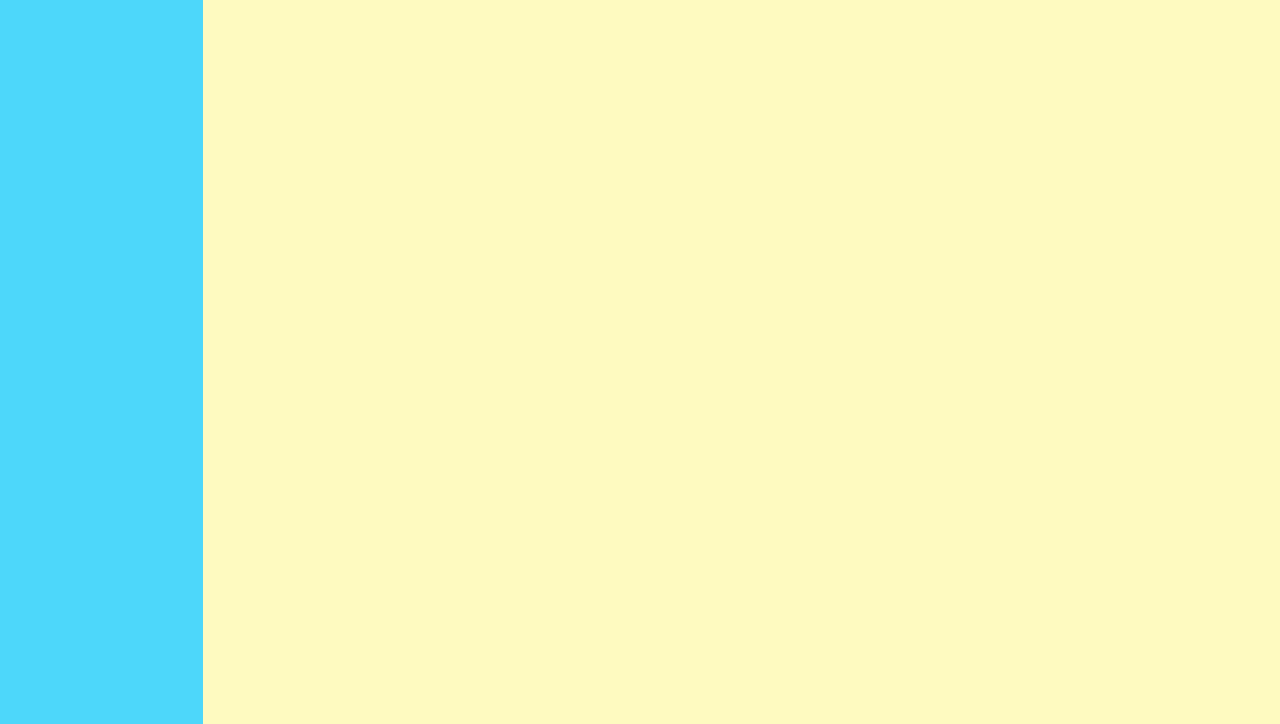
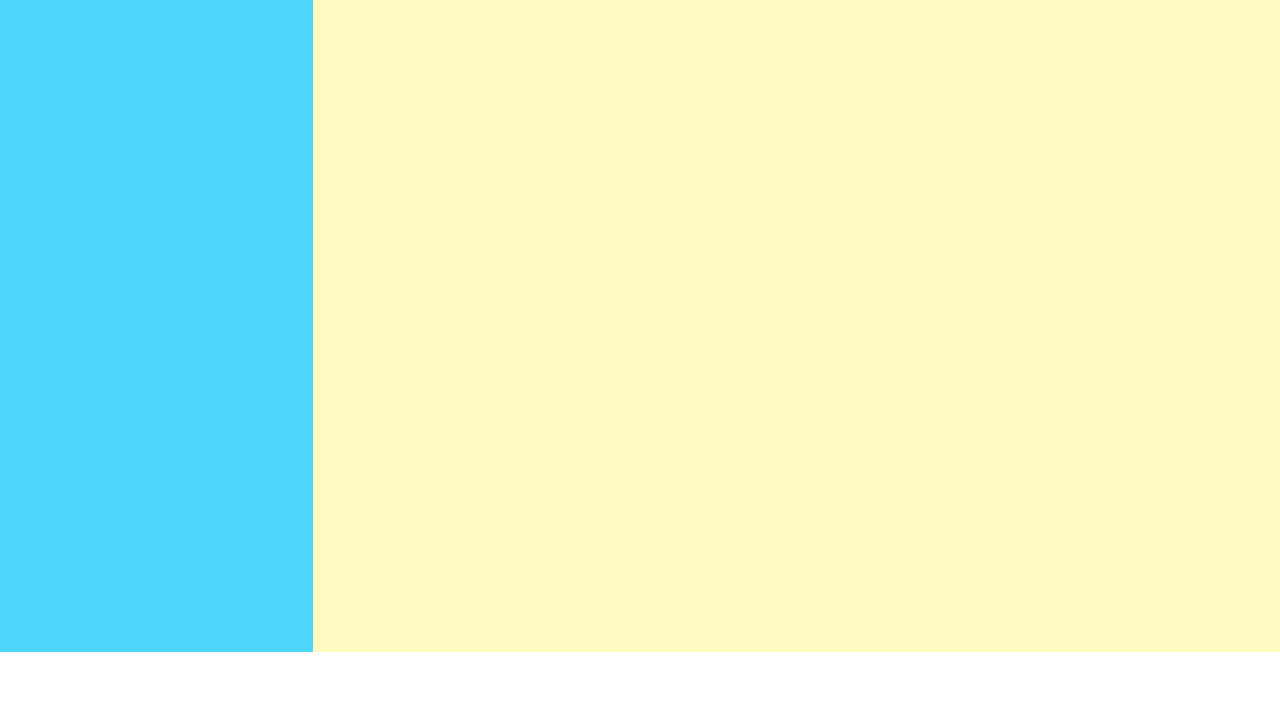
Before and after one commit to Wisbell/mf-music-history, a website: page index.html in a window 1280 px wide. Shown: the part 128-852 px from the top of the page. After the commit the page ends 800 px from the top, so only its background shows below. Drawn offline with nearby package versions, Linux system fonts and the light colour scheme; some packages are replaced by stand-ins of ours.

Commit message:
Fixed navbar padding by overiding bootstrap class.  Added comments to CSS

```diff
--- a/index.html
+++ b/index.html
@@ -8,9 +8,10 @@
 </head>
 <body ng-app="musicHistoryApp">
 
-  <!-- Navigation -->
-  <nav class="navbar navbar-default navbar-style">
-    <div class="container-fluid">
+  <div class="container-fluid">
+
+     <nav class="row navbar navbar-default navbar-style">
+
       <div class="navbar-header">
         <a class="navbar-brand" href="#">Music History</a>
       </div>
@@ -19,23 +20,29 @@
         <li class="navbar-button-style"><a href="#/">Add Music</a></li>
         <li class="navbar-button-style"><a href="#/">Profile</a></li>
       </ul>
-    </div>
+
   </nav>
 
-  <!-- Main wrapper -->
-<!--   <div class="container-fluid main-wrapper"> -->
-    <div class="row main-wrapper">
-      <!-- Side Bar -->
-      <div class="col-md-2 sidebar">
-        Testing Sidebar
+    <div class="row content-wrapper">
+      <section class="sidebar col-md-3">
+        Sidebar
 
-      </div>
+      </section>
 
-      <!-- Views show up here -->
-      <div class="col-md-10 main-content" ng-view></div>
 
-    </div> <!-- Close div row -->
-  <!-- </div> --> <!-- Close container fluid div-->
+      <section class="main-content col-md-9">
+        main content
+
+      </section>
+
+    </div>
+
+
+
+  </div>
+
+
+
 
   <!-- Dependencies -->
   <script src="lib/angular/angular.min.js"></script>
--- a/styles/style.css
+++ b/styles/style.css
@@ -1,3 +1,19 @@
+/*************/
+/*Positioning*/
+/*************/
+
+  /*Fix Nav Bar padding*/
+  .container-fluid {
+    padding: 0px;
+  }
+
+  .content-wrapper {
+  height: 91vh;
+  display: flex;
+  }
+
+
+/*Navbar Styling*/
 
 .navbar-default .navbar-brand {
   color: black;
@@ -18,19 +34,11 @@
 
 
 
-.main-wrapper {
-  height: 100vh;
-  display: flex;
-
-}
-
 .main-content {
   background-color: #FEFAC0;
 }
 
 
 .sidebar {
-  /*display: flex;*/
-  /*height: 100%;*/
   background-color: #4DD7FA;
 }
```
